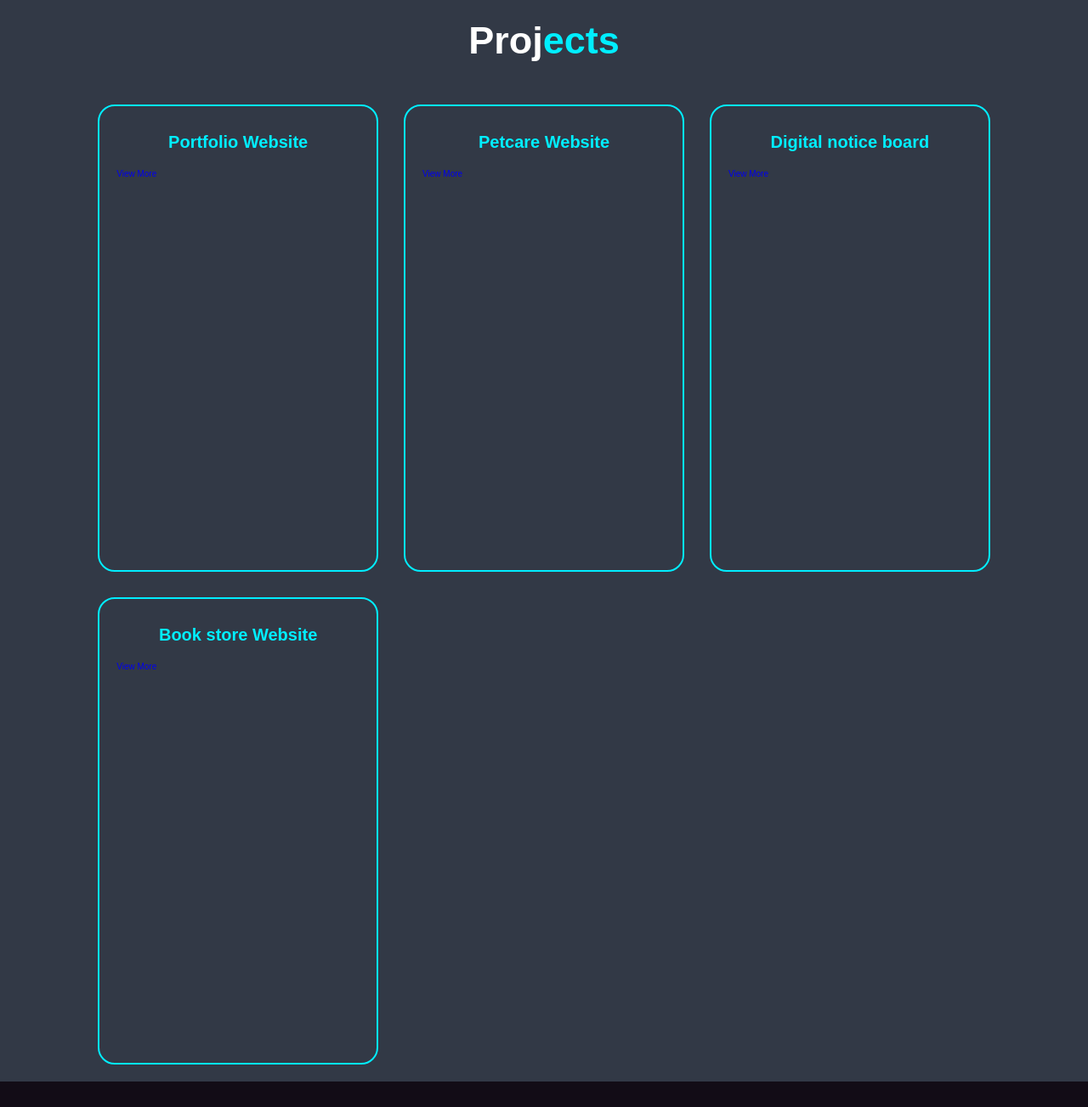
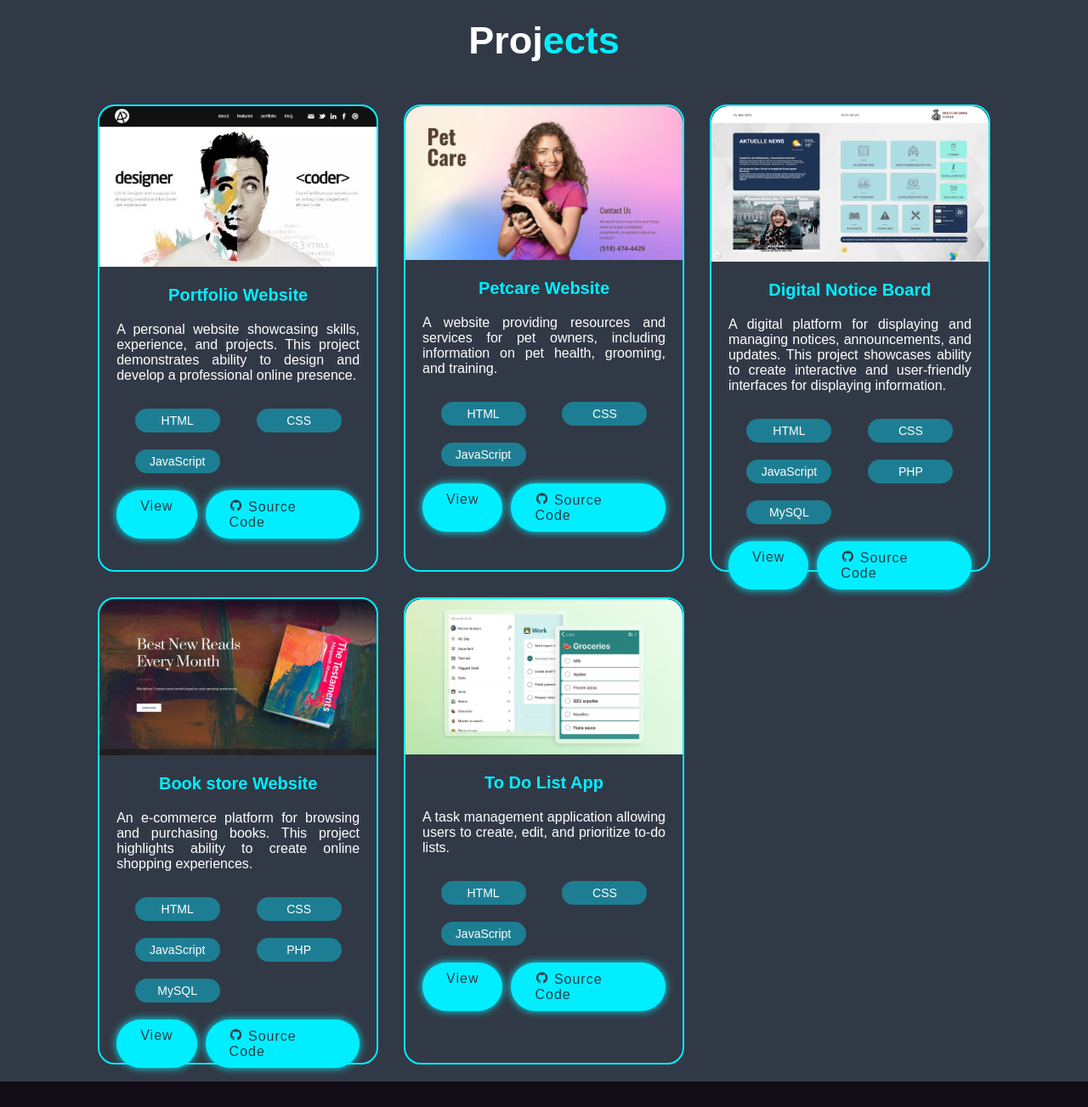
Before and after one commit to nipujayalath/Portfolio, a plain HTML site: page index.html in a window 1280 px wide. Shown: the part 2497-3800 px from the top of the page at 85% size. Drawn offline with nearby package versions, Linux system fonts and the light colour scheme.

Commit message:
Update index.html

```diff
--- a/index.html
+++ b/index.html
@@ -147,14 +147,45 @@
 
                     <div class="profile-details activities">
                         <h2 class="heading">My <span>Activities</span></h2>
-                        <p class="desc">A snapshot of my educational milestones, highlighting key achievements from school to university, and the ongoing
-                            journey shaping my skills and passion for technology.</p>
+                        <p class="desc">I love being part of vibrant communities and collaborating on exciting initiatives. From tech societies to creative clubs and
+                            university events, these activities fuel my passion for learning, networking, and exploring new ideas. They have shaped me into a more
+                            dynamic and versatile individual.</p>
+                        <div class="profile-list">
+                            <div class="profile-item">
+                                <h4>IEEE Member</h4>
+                                <p class="place">Active member of the IEEE Student Branch – engaged in tech events and knowledge sharing sessions.</p>
+                            </div>
+                            <div class="profile-item">
+                                <h4>ACS Member</h4>
+                                <p class="place">Member of the Association of Computer Science Students – contributed to tech discussions and academic events.</p>
+                            </div>
+                            <div class="profile-item">
+                                <h4>Career Skills Development Society</h4>
+                                <p class="place">Member of CSDS – involved in career guidance workshops, resume building, and personal development sessions.</p>
+                            </div>
+                            <div class="profile-item">
+                                <h4>Cultural Event</h4>
+                                <p class="place">Member of the dancing team in the <em>Heena Igelena Re</em> event.</p>
+                            </div>
+                            <div class="profile-item">
+                                <h4>Synchronized Cricket Match</h4>
+                                <p class="place">Participated in a friendly inter-university synchronized cricket match.</p>
+                            </div>
+                        </div>
                     </div>
 
                     <div class="profile-details achievements">
                         <h2 class="heading">My <span>Achievements</span></h2>
-                        <p class="desc">A snapshot of my educational milestones, highlighting key achievements from school to university, and the ongoing
-                            journey shaping my skills and passion for technology.</p>
+                        <p class="desc">A collection of milestones that reflect my hard work, dedication, and growth throughout my academic and creative journey.
+                            These achievements inspire me to aim higher and keep pushing boundaries in everything I do.</p>
+                        <div class="achiveprofile-item">
+                            <div class="profile-itembox">
+                                <h4>University Entrance</h4>
+                                <p>I was admitted to the University of Sri Jayewardenepura in 2024 to read a B.Com (Hons) degree in Software engineering. I completed
+                                my Advanced Level examination with results of 3Bs, and I am passionate about expanding my knowledge in computing and modern technologies
+                                within a dynamic academic environment in Sri Lanka.</p>
+                            </div>
+                        </div>
                     </div>
                 </div>
             </div>
@@ -166,37 +197,80 @@
 
             <div class="projects-container">
                 <div class="projects-box">
-                    <img src="Screenshot (1).png" alt="">
+                    <img src="portfoliowb.jpg" alt="">
                     <div class="project-layer">
                         <h2>Portfolio Website</h2>
-                        <a href="#" class="bttn">View More</a>
+                        <p>A personal website showcasing skills, experience, and projects. This project demonstrates ability to design and
+                            develop a professional online presence.</p>
+                        <div class="tools-container">
+                            <h3>HTML</h3> <h3>CSS</h3> <h3>JavaScript</h3>
+                        </div>
+                        <div class="btn-container">
+                            <a href="#" class="btn">View</a>
+                            <a href="#" class="btn"><i class='bx bxl-github'></i> Source Code</a>
+                        </div>
                     </div>
                 </div>
                 <div class="projects-box">
-                    <img src="Screenshot (1).png" alt="">
+                    <img src="petcare.jpg" alt="">
                     <div class="project-layer">
                         <h2>Petcare Website</h2>
-                        <a href="#" class="bttn">View More</a>
+                        <p>A website providing resources and services for pet owners, including information on pet health, grooming, and training.</p>
+                        <div class="tools-container">
+                            <h3>HTML</h3> <h3>CSS</h3> <h3>JavaScript</h3>
+                        </div>
+                        <div class="btn-container">
+                            <a href="#" class="btn">View</a>
+                            <a href="#" class="btn"><i class='bx bxl-github'></i> Source Code</a>
+                        </div>
                     </div>
                 </div>
                 <div class="projects-box">
-                    <img src="Screenshot (1).png" alt="">
+                    <img src="notice_board.jpg" alt="">
                     <div class="project-layer">
-                        <h2>Digital notice board </h2>
-                        <a href="#" class="bttn">View More</a>
+                        <h2>Digital Notice Board </h2>
+                        <p>A digital platform for displaying and managing notices, announcements, and updates. This project showcases ability to create
+                            interactive and user-friendly interfaces for displaying information.</p>
+                        <div class="tools-container">
+                            <h3>HTML</h3> <h3>CSS</h3> <h3>JavaScript</h3><h3>PHP</h3><h3>MySQL</h3>
+                        </div>
+                        <div class="btn-container">
+                            <a href="#" class="btn">View</a>
+                            <a href="#" class="btn"><i class='bx bxl-github'></i> Source Code</a>
+                        </div>
                     </div>
                 </div>
                 <div class="projects-box">
-                    <img src="Screenshot (1).png" alt="">
+                    <img src="bookshop.jpeg" alt="">
                     <div class="project-layer">
                        <h2>Book store Website</h2>
-                    <a href="#" class="bttn">View More</a>
+                       <p>An e-commerce platform for browsing and purchasing books. This project highlights ability to create online shopping experiences.</p>
+                       <div class="tools-container">
+                            <h3>HTML</h3> <h3>CSS</h3> <h3>JavaScript</h3><h3>PHP</h3><h3>MySQL</h3>
+                       </div>
+                       <div class="btn-container">
+                            <a href="#" class="btn">View</a>
+                            <a href="#" class="btn"><i class='bx bxl-github'></i> Source Code</a>
+                        </div>
+                    </div>
+                </div>
+                <div class="projects-box">
+                    <img src="to_ddo-list_app.jpg" alt="">
+                    <div class="project-layer">
+                       <h2>To Do List App</h2>
+                       <p>A task management application allowing users to create, edit, and prioritize to-do lists.</p>
+                       <div class="tools-container">
+                            <h3>HTML</h3> <h3>CSS</h3> <h3>JavaScript</h3>
+                        </div>
+                        <div class="btn-container">
+                            <a href="#" class="btn">View</a>
+                            <a href="#" class="btn"><i class='bx bxl-github'></i> Source Code</a>
+                        </div>
                     </div>
                 </div>
             </div>
 
         </section>
-
         <!--Contact section-->
         <section class="contact" id="contact">
             <h2 class="heading">Contact <span>Me!</span></h2>
```
